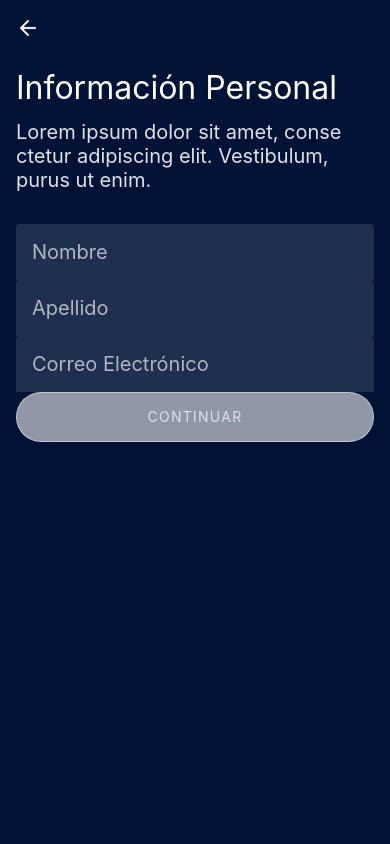
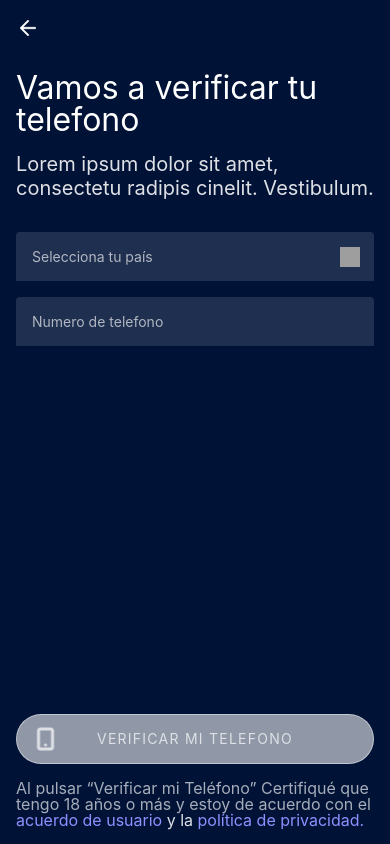
Before and after one commit to brtkev/mobil-app-example, a React Native app: screen /Register in a window 390 px wide. Built offline with nearby package versions, Linux system fonts and the light colour scheme; grey boxes are pictures that could not be loaded.

Commit message:
new: UserPassword, params passed to UserPassword successfully

```diff
--- a/src/components/types.ts
+++ b/src/components/types.ts
@@ -26,6 +26,9 @@ export type RegisterStackParamList = {
   },
   UserInfo: {
     phone : string, country: string
+  },
+  UserPassword : {
+    phone : string, country: string, name: string, lastName: string, email: string
   }
 
 }
--- a/src/pages/register/index.tsx
+++ b/src/pages/register/index.tsx
@@ -1,19 +1,21 @@
-import {RootStackScreenProps, RegisterStackParamList, RegisterStackScreenProps} from 'src/components/types'
+import {RootStackScreenProps, RegisterStackParamList} from 'src/components/types'
 import { createNativeStackNavigator } from '@react-navigation/native-stack';
 import CountrySelect from './screens/countrySelect';
 import PhoneVerify from './screens/phoneVerify';
 import VerifyCode from './screens/verifyCode';
 import UserInformation from './screens/userInformation';
+import UserPassword from './screens/userPassword';
 const Stack = createNativeStackNavigator<RegisterStackParamList>()
 
 export default function Register(props : RootStackScreenProps<"Register">){
 
   return(
-    <Stack.Navigator initialRouteName='UserInfo' screenOptions={{headerShown: false}} >
+    <Stack.Navigator initialRouteName='Phone' screenOptions={{headerShown: false}} >
       <Stack.Screen name="Phone" component={PhoneVerify}  />
       <Stack.Screen name="CountrySelect" component={CountrySelect}  />
       <Stack.Screen name="VerifyCode" component={VerifyCode}  />
       <Stack.Screen name="UserInfo" component={UserInformation} />
+      <Stack.Screen name="UserPassword" component={UserPassword} />
     </Stack.Navigator>
   );
 }
--- a/src/pages/register/screens/userInformation.tsx
+++ b/src/pages/register/screens/userInformation.tsx
@@ -43,7 +43,7 @@ export default function UserInformation(props : RegisterStackScreenProps<"UserIn
 
   }, [])
   const submitHandler = (data : formProps) => {
-    console.log(data)
+    props.navigation.push("UserPassword", Object.assign({}, props.route.params, data))
   }
   return(
     <PageWrapper scrollable >
--- /dev/null
+++ b/src/pages/register/screens/userPassword.tsx
@@ -0,0 +1,12 @@
+import PageWrapper from 'src/components/pageWrapper'
+import TextApp from 'src/components/textApp'
+import {RegisterStackScreenProps} from 'src/components/types'
+
+export default function UserPassword(props : RegisterStackScreenProps<"UserPassword">){
+  console.log(props.route.params)
+  return(
+    <PageWrapper>
+      <TextApp>password screen</TextApp>
+    </PageWrapper>
+  )
+}
```
